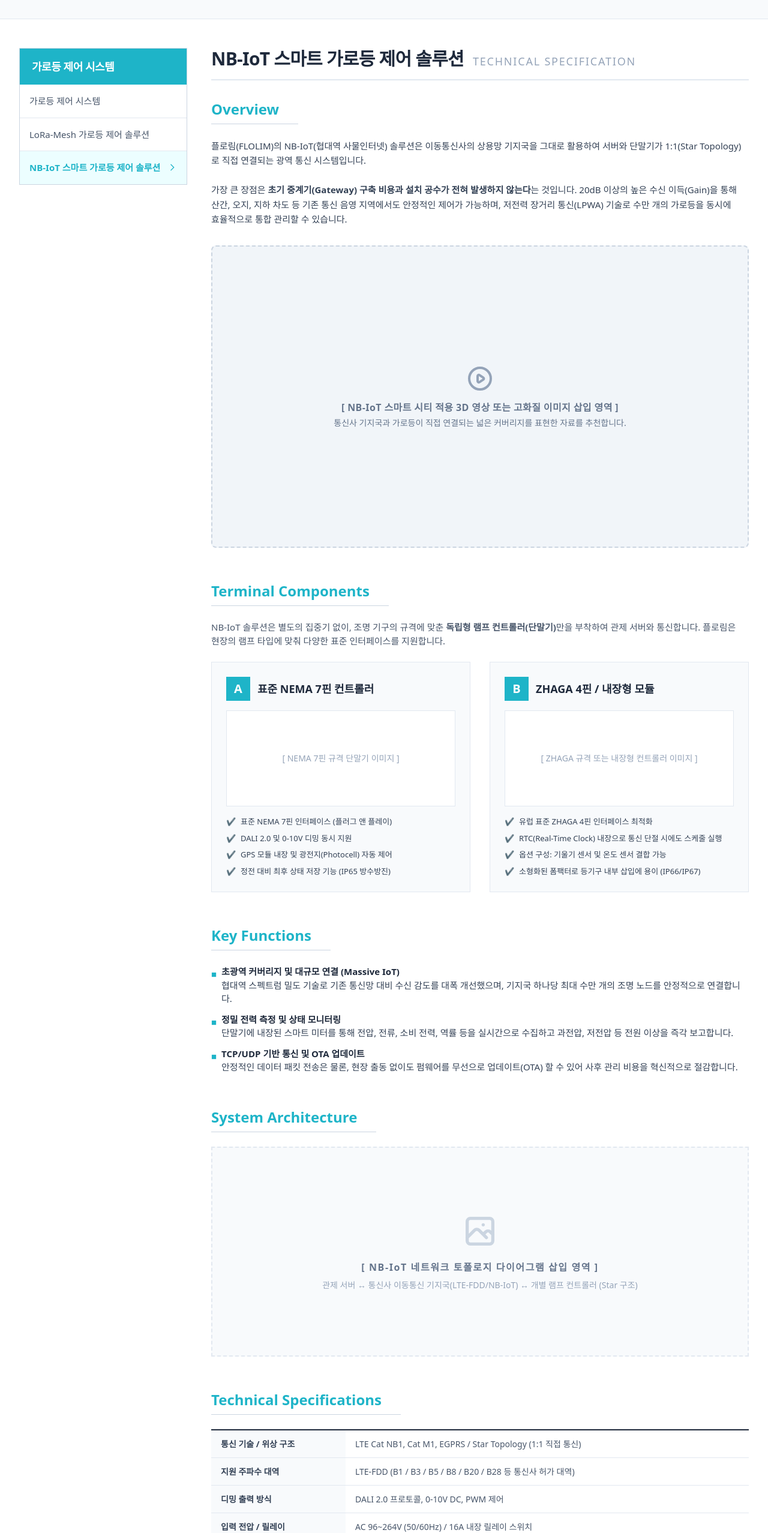
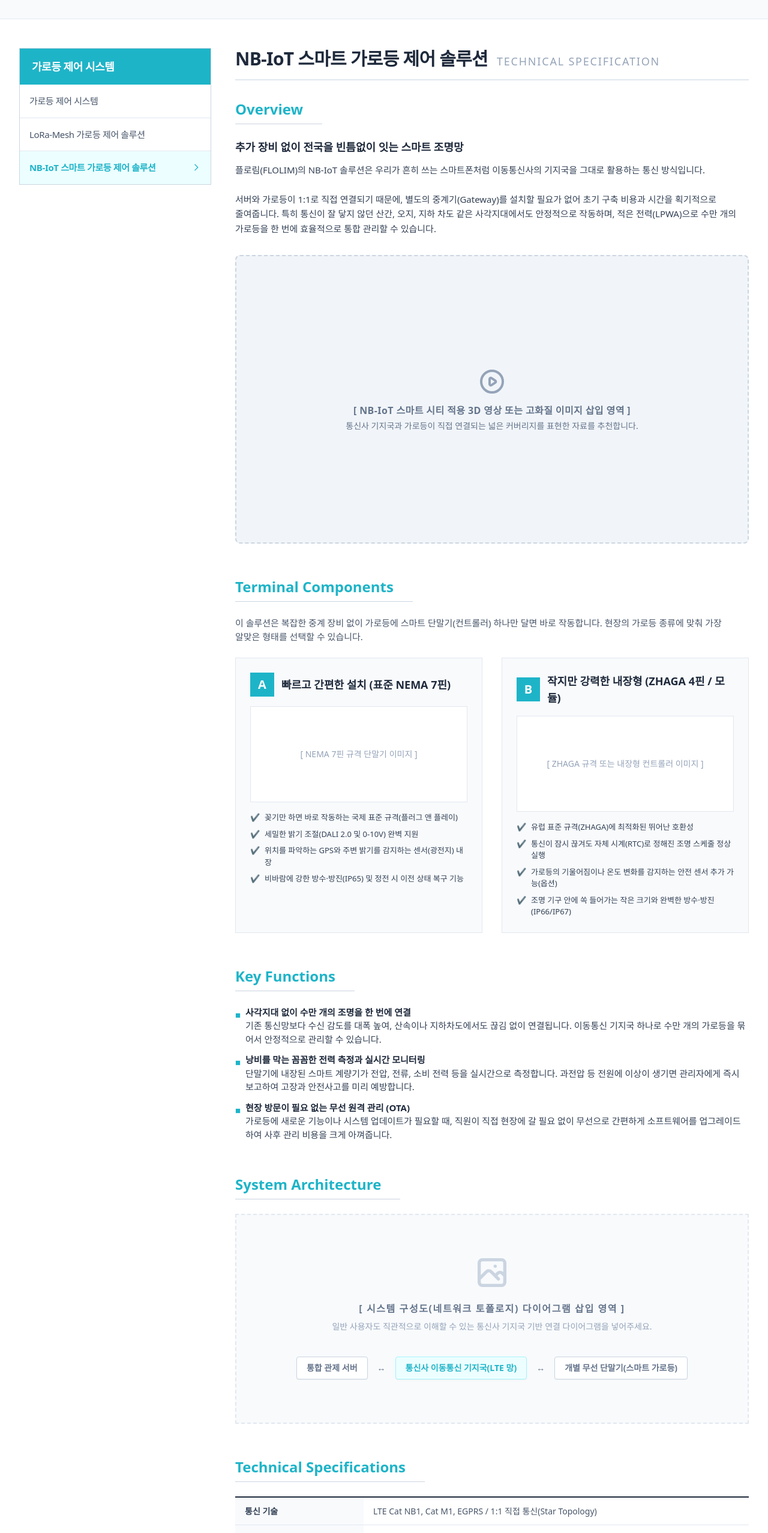
Before and after one commit to flolim-mj54/flolim-website, a React (Vite) app: page /nbiot in a window 1280 px wide. Shown: the part 234-2789 px from the top of the page at 60% size. Built offline with nearby package versions, Linux system fonts and the light colour scheme.

Commit message:
엔비 텍스트 고도화 및 사이드바 고도화

```diff
--- a/src/NbIotSolution.jsx
+++ b/src/NbIotSolution.jsx
@@ -17,26 +17,27 @@ const NbIotSolution = () => {
 
       <div className="max-w-7xl mx-auto px-4 sm:px-6 lg:px-8 mt-12 flex flex-col md:flex-row gap-10">
 
-        {/* 🚀 수정된 사이드바 (너비 넓힘, 1줄 고정) */}
-        <aside className="w-full md:w-[280px] flex-shrink-0">
+        {/* 🚀 사이드바 너비를 넉넉하게(320px) 키워 굵은 글씨 팽창 현상을 완벽 방어했습니다 */}
+        <aside className="w-full md:w-[320px] flex-shrink-0">
           <div className="border border-slate-300">
             <div className="bg-[#1eb4c8] text-white py-4 px-5">
               <h2 className="text-lg font-bold tracking-tight">가로등 제어 시스템</h2>
             </div>
             <ul className="flex flex-col">
               <li className="border-b border-slate-200">
-                <Link to="/streetlight-intro" className="flex items-center justify-between px-4 py-4 text-[14px] lg:text-[15px] text-slate-600 hover:text-[#1eb4c8] hover:bg-slate-50 transition-all break-keep">
+                <Link to="/streetlight-intro" className="flex items-center justify-between px-4 py-4 text-[14px] lg:text-[15px] tracking-tight text-slate-600 hover:text-[#1eb4c8] hover:bg-slate-50 transition-all whitespace-nowrap">
                   가로등 제어 시스템
                 </Link>
               </li>
               <li className="border-b border-slate-200">
-                <Link to="/lora" className="flex items-center justify-between px-4 py-4 text-[14px] lg:text-[15px] text-slate-600 hover:text-[#1eb4c8] hover:bg-slate-50 transition-all break-keep">
+                <Link to="/lora" className="flex items-center justify-between px-4 py-4 text-[14px] lg:text-[15px] tracking-tight text-slate-600 hover:text-[#1eb4c8] hover:bg-slate-50 transition-all whitespace-nowrap">
                   LoRa-Mesh 가로등 제어 솔루션
                 </Link>
               </li>
               <li className="border-b border-slate-200 last:border-0">
-                <Link to="/nbiot" className="flex items-center justify-between px-4 py-4 text-[14px] lg:text-[15px] bg-cyan-50 text-[#1eb4c8] font-bold break-keep">
-                  NB-IoT 스마트 가로등 제어 솔루션 <svg className="w-4 h-4 flex-shrink-0 ml-1" fill="none" stroke="currentColor" viewBox="0 0 24 24"><path strokeLinecap="square" strokeLinejoin="miter" strokeWidth="2" d="M9 5l7 7-7 7"></path></svg>
+                {/* 🚀 활성화된 메뉴: font-bold 상태에서도 절대 줄바꿈이 안 되도록 whitespace-nowrap을 추가했습니다 */}
+                <Link to="/nbiot" className="flex items-center justify-between px-4 py-4 text-[14px] lg:text-[15px] tracking-tight bg-cyan-50 text-[#1eb4c8] font-bold whitespace-nowrap">
+                  NB-IoT 스마트 가로등 제어 솔루션 <svg className="w-4 h-4 flex-shrink-0 ml-2" fill="none" stroke="currentColor" viewBox="0 0 24 24"><path strokeLinecap="square" strokeLinejoin="miter" strokeWidth="2" d="M9 5l7 7-7 7"></path></svg>
                 </Link>
               </li>
             </ul>
@@ -44,7 +45,6 @@ const NbIotSolution = () => {
         </aside>
 
         <section className="flex-1 min-w-0">
-          {/* 🚀 본문 제목(H2) 통일: 가로등 제어 솔루션 추가 */}
           <h2 className="text-3xl font-black text-slate-800 tracking-tight mb-8 pb-4 border-b-2 border-slate-200">
             NB-IoT 스마트 가로등 제어 솔루션 <span className="text-lg text-slate-400 font-normal tracking-widest uppercase ml-2">Technical Specification</span>
           </h2>
@@ -52,9 +52,10 @@ const NbIotSolution = () => {
           <div className="mb-14">
             <h3 className="text-2xl font-bold text-[#1eb4c8] border-b border-slate-300 pb-2 mb-6 inline-block pr-8">Overview</h3>
             <p className="text-slate-700 leading-relaxed break-keep text-[15px] mb-8">
-              플로림(FLOLIM)의 NB-IoT(협대역 사물인터넷) 솔루션은 이동통신사의 상용망 기지국을 그대로 활용하여 서버와 단말기가 1:1(Star Topology)로 직접 연결되는 광역 통신 시스템입니다.
+              <strong className="text-lg text-slate-800 block mb-3">추가 장비 없이 전국을 빈틈없이 잇는 스마트 조명망</strong>
+              플로림(FLOLIM)의 NB-IoT 솔루션은 우리가 흔히 쓰는 스마트폰처럼 이동통신사의 기지국을 그대로 활용하는 통신 방식입니다.
               <br/><br/>
-              가장 큰 장점은 <b>초기 중계기(Gateway) 구축 비용과 설치 공수가 전혀 발생하지 않는다</b>는 것입니다. 20dB 이상의 높은 수신 이득(Gain)을 통해 산간, 오지, 지하 차도 등 기존 통신 음영 지역에서도 안정적인 제어가 가능하며, 저전력 장거리 통신(LPWA) 기술로 수만 개의 가로등을 동시에 효율적으로 통합 관리할 수 있습니다.
+              서버와 가로등이 1:1로 직접 연결되기 때문에, 별도의 중계기(Gateway)를 설치할 필요가 없어 초기 구축 비용과 시간을 획기적으로 줄여줍니다. 특히 통신이 잘 닿지 않던 산간, 오지, 지하 차도 같은 사각지대에서도 안정적으로 작동하며, 적은 전력(LPWA)으로 수만 개의 가로등을 한 번에 효율적으로 통합 관리할 수 있습니다.
             </p>
 
             <div className="w-full aspect-video bg-slate-100 border-2 border-dashed border-slate-300 rounded-lg flex flex-col items-center justify-center text-slate-500 hover:bg-slate-50 transition-colors">
@@ -67,38 +68,38 @@ const NbIotSolution = () => {
           <div className="mb-14">
             <h3 className="text-2xl font-bold text-[#1eb4c8] border-b border-slate-300 pb-2 mb-6 inline-block pr-8">Terminal Components</h3>
             <p className="text-slate-600 mb-6 text-[15px] break-keep">
-              NB-IoT 솔루션은 별도의 집중기 없이, 조명 기구의 규격에 맞춘 <b>독립형 램프 컨트롤러(단말기)</b>만을 부착하여 관제 서버와 통신합니다. 플로림은 현장의 램프 타입에 맞춰 다양한 표준 인터페이스를 지원합니다.
+              이 솔루션은 복잡한 중계 장비 없이 가로등에 스마트 단말기(컨트롤러) 하나만 달면 바로 작동합니다. 현장의 가로등 종류에 맞춰 가장 알맞은 형태를 선택할 수 있습니다.
             </p>
             <div className="grid grid-cols-1 md:grid-cols-2 gap-8">
               <div className="bg-slate-50 border border-slate-200 p-6 flex flex-col">
                 <div className="flex items-center mb-4">
                   <span className="w-10 h-10 bg-[#1eb4c8] text-white flex items-center justify-center font-bold text-xl mr-3">A</span>
-                  <h4 className="text-lg font-bold text-slate-800">표준 NEMA 7핀 컨트롤러</h4>
+                  <h4 className="text-lg font-bold text-slate-800">빠르고 간편한 설치 (표준 NEMA 7핀)</h4>
                 </div>
                 <div className="w-full h-40 bg-white border border-slate-200 flex items-center justify-center text-slate-400 text-sm mb-4">
                   [ NEMA 7핀 규격 단말기 이미지 ]
                 </div>
                 <ul className="space-y-2 text-[13px] text-slate-700 flex-1">
-                  <li className="flex items-start"><span className="text-[#1eb4c8] mr-2">✔️</span>표준 NEMA 7핀 인터페이스 (플러그 앤 플레이)</li>
-                  <li className="flex items-start"><span className="text-[#1eb4c8] mr-2">✔️</span>DALI 2.0 및 0-10V 디밍 동시 지원</li>
-                  <li className="flex items-start"><span className="text-[#1eb4c8] mr-2">✔️</span>GPS 모듈 내장 및 광전지(Photocell) 자동 제어</li>
-                  <li className="flex items-start"><span className="text-[#1eb4c8] mr-2">✔️</span>정전 대비 최후 상태 저장 기능 (IP65 방수방진)</li>
+                  <li className="flex items-start"><span className="text-[#1eb4c8] mr-2">✔️</span>꽂기만 하면 바로 작동하는 국제 표준 규격(플러그 앤 플레이)</li>
+                  <li className="flex items-start"><span className="text-[#1eb4c8] mr-2">✔️</span>세밀한 밝기 조절(DALI 2.0 및 0-10V) 완벽 지원</li>
+                  <li className="flex items-start"><span className="text-[#1eb4c8] mr-2">✔️</span>위치를 파악하는 GPS와 주변 밝기를 감지하는 센서(광전지) 내장</li>
+                  <li className="flex items-start"><span className="text-[#1eb4c8] mr-2">✔️</span>비바람에 강한 방수·방진(IP65) 및 정전 시 이전 상태 복구 기능</li>
                 </ul>
               </div>
 
               <div className="bg-slate-50 border border-slate-200 p-6 flex flex-col">
                 <div className="flex items-center mb-4">
                   <span className="w-10 h-10 bg-[#1eb4c8] text-white flex items-center justify-center font-bold text-xl mr-3">B</span>
-                  <h4 className="text-lg font-bold text-slate-800">ZHAGA 4핀 / 내장형 모듈</h4>
+                  <h4 className="text-lg font-bold text-slate-800">작지만 강력한 내장형 (ZHAGA 4핀 / 모듈)</h4>
                 </div>
                 <div className="w-full h-40 bg-white border border-slate-200 flex items-center justify-center text-slate-400 text-sm mb-4">
                   [ ZHAGA 규격 또는 내장형 컨트롤러 이미지 ]
                 </div>
                 <ul className="space-y-2 text-[13px] text-slate-700 flex-1">
-                  <li className="flex items-start"><span className="text-[#1eb4c8] mr-2">✔️</span>유럽 표준 ZHAGA 4핀 인터페이스 최적화</li>
-                  <li className="flex items-start"><span className="text-[#1eb4c8] mr-2">✔️</span>RTC(Real-Time Clock) 내장으로 통신 단절 시에도 스케줄 실행</li>
-                  <li className="flex items-start"><span className="text-[#1eb4c8] mr-2">✔️</span>옵션 구성: 기울기 센서 및 온도 센서 결합 가능</li>
-                  <li className="flex items-start"><span className="text-[#1eb4c8] mr-2">✔️</span>소형화된 폼팩터로 등기구 내부 삽입에 용이 (IP66/IP67)</li>
+                  <li className="flex items-start"><span className="text-[#1eb4c8] mr-2">✔️</span>유럽 표준 규격(ZHAGA)에 최적화된 뛰어난 호환성</li>
+                  <li className="flex items-start"><span className="text-[#1eb4c8] mr-2">✔️</span>통신이 잠시 끊겨도 자체 시계(RTC)로 정해진 조명 스케줄 정상 실행</li>
+                  <li className="flex items-start"><span className="text-[#1eb4c8] mr-2">✔️</span>가로등의 기울어짐이나 온도 변화를 감지하는 안전 센서 추가 가능(옵션)</li>
+                  <li className="flex items-start"><span className="text-[#1eb4c8] mr-2">✔️</span>조명 기구 안에 쏙 들어가는 작은 크기와 완벽한 방수·방진(IP66/IP67)</li>
                 </ul>
               </div>
             </div>
@@ -110,22 +111,22 @@ const NbIotSolution = () => {
               <li className="flex items-start">
                 <span className="text-[#1eb4c8] mr-2 font-bold mt-1">■</span>
                 <div>
-                  <b className="text-slate-800 block">초광역 커버리지 및 대규모 연결 (Massive IoT)</b>
-                  협대역 스펙트럼 밀도 기술로 기존 통신망 대비 수신 감도를 대폭 개선했으며, 기지국 하나당 최대 수만 개의 조명 노드를 안정적으로 연결합니다.
+                  <b className="text-slate-800 block">사각지대 없이 수만 개의 조명을 한 번에 연결</b>
+                  기존 통신망보다 수신 감도를 대폭 높여, 산속이나 지하차도에서도 끊김 없이 연결됩니다. 이동통신 기지국 하나로 수만 개의 가로등을 묶어서 안정적으로 관리할 수 있습니다.
                 </div>
               </li>
               <li className="flex items-start">
                 <span className="text-[#1eb4c8] mr-2 font-bold mt-1">■</span>
                 <div>
-                  <b className="text-slate-800 block">정밀 전력 측정 및 상태 모니터링</b>
-                  단말기에 내장된 스마트 미터를 통해 전압, 전류, 소비 전력, 역률 등을 실시간으로 수집하고 과전압, 저전압 등 전원 이상을 즉각 보고합니다.
+                  <b className="text-slate-800 block">낭비를 막는 꼼꼼한 전력 측정과 실시간 모니터링</b>
+                  단말기에 내장된 스마트 계량기가 전압, 전류, 소비 전력 등을 실시간으로 측정합니다. 과전압 등 전원에 이상이 생기면 관리자에게 즉시 보고하여 고장과 안전사고를 미리 예방합니다.
                 </div>
               </li>
               <li className="flex items-start">
                 <span className="text-[#1eb4c8] mr-2 font-bold mt-1">■</span>
                 <div>
-                  <b className="text-slate-800 block">TCP/UDP 기반 통신 및 OTA 업데이트</b>
-                  안정적인 데이터 패킷 전송은 물론, 현장 출동 없이도 펌웨어를 무선으로 업데이트(OTA) 할 수 있어 사후 관리 비용을 혁신적으로 절감합니다.
+                  <b className="text-slate-800 block">현장 방문이 필요 없는 무선 원격 관리 (OTA)</b>
+                  가로등에 새로운 기능이나 시스템 업데이트가 필요할 때, 직원이 직접 현장에 갈 필요 없이 무선으로 간편하게 소프트웨어를 업그레이드하여 사후 관리 비용을 크게 아껴줍니다.
                 </div>
               </li>
             </ul>
@@ -135,8 +136,16 @@ const NbIotSolution = () => {
             <h3 className="text-2xl font-bold text-[#1eb4c8] border-b border-slate-300 pb-2 mb-6 inline-block pr-8">System Architecture</h3>
             <div className="w-full bg-slate-50 border-2 border-slate-200 border-dashed p-8 flex flex-col items-center justify-center min-h-[350px]">
               <svg className="w-16 h-16 text-slate-300 mx-auto mb-4" fill="none" stroke="currentColor" viewBox="0 0 24 24"><path strokeLinecap="round" strokeLinejoin="round" strokeWidth="2" d="M4 16l4.586-4.586a2 2 0 012.828 0L16 16m-2-2l1.586-1.586a2 2 0 012.828 0L20 14m-6-6h.01M6 20h12a2 2 0 002-2V6a2 2 0 00-2-2H6a2 2 0 00-2 2v12a2 2 0 002 2z"></path></svg>
-              <span className="text-slate-500 font-bold tracking-widest block mb-2">[ NB-IoT 네트워크 토폴로지 다이어그램 삽입 영역 ]</span>
-              <span className="text-sm text-slate-400 text-center">관제 서버 ↔ 통신사 이동통신 기지국(LTE-FDD/NB-IoT) ↔ 개별 램프 컨트롤러 (Star 구조)</span>
+              <span className="text-slate-500 font-bold tracking-widest block mb-2">[ 시스템 구성도(네트워크 토폴로지) 다이어그램 삽입 영역 ]</span>
+              <span className="text-sm text-slate-400 text-center mb-6">일반 사용자도 직관적으로 이해할 수 있는 통신사 기지국 기반 연결 다이어그램을 넣어주세요.</span>
+
+              <div className="flex items-center space-x-2 md:space-x-4 text-xs md:text-sm text-slate-500 font-bold z-10 flex-wrap justify-center mt-4">
+                <span className="bg-white px-4 py-2 border border-slate-300 rounded shadow-sm mb-2">통합 관제 서버</span>
+                <span className="mb-2">↔</span>
+                <span className="bg-cyan-50 text-[#1eb4c8] px-4 py-2 border border-cyan-200 rounded shadow-sm mb-2">통신사 이동통신 기지국(LTE 망)</span>
+                <span className="mb-2">↔</span>
+                <span className="bg-white px-4 py-2 border border-slate-300 rounded shadow-sm mb-2">개별 무선 단말기(스마트 가로등)</span>
+              </div>
             </div>
           </div>
 
@@ -145,24 +154,24 @@ const NbIotSolution = () => {
             <table className="w-full border-t-2 border-slate-800 text-[14px]">
               <tbody>
                 <tr className="border-b border-slate-200">
-                  <th className="bg-slate-50 py-3 px-4 text-left font-bold text-slate-700 w-1/4">통신 기술 / 위상 구조</th>
-                  <td className="py-3 px-4 text-slate-600">LTE Cat NB1, Cat M1, EGPRS / Star Topology (1:1 직접 통신)</td>
+                  <th className="bg-slate-50 py-3 px-4 text-left font-bold text-slate-700 w-1/4">통신 기술</th>
+                  <td className="py-3 px-4 text-slate-600">LTE Cat NB1, Cat M1, EGPRS / 1:1 직접 통신(Star Topology)</td>
                 </tr>
                 <tr className="border-b border-slate-200">
                   <th className="bg-slate-50 py-3 px-4 text-left font-bold text-slate-700">지원 주파수 대역</th>
-                  <td className="py-3 px-4 text-slate-600">LTE-FDD (B1 / B3 / B5 / B8 / B20 / B28 등 통신사 허가 대역)</td>
+                  <td className="py-3 px-4 text-slate-600">통신사 허가 대역 (LTE-FDD B1 / B3 / B5 / B8 등)</td>
                 </tr>
                 <tr className="border-b border-slate-200">
-                  <th className="bg-slate-50 py-3 px-4 text-left font-bold text-slate-700">디밍 출력 방식</th>
-                  <td className="py-3 px-4 text-slate-600">DALI 2.0 프로토콜, 0-10V DC, PWM 제어</td>
+                  <th className="bg-slate-50 py-3 px-4 text-left font-bold text-slate-700">디밍(밝기) 제어</th>
+                  <td className="py-3 px-4 text-slate-600">DALI 2.0 프로토콜, 0-10V DC, PWM</td>
                 </tr>
                 <tr className="border-b border-slate-200">
-                  <th className="bg-slate-50 py-3 px-4 text-left font-bold text-slate-700">입력 전압 / 릴레이</th>
+                  <th className="bg-slate-50 py-3 px-4 text-left font-bold text-slate-700">동작 전압 / 릴레이</th>
                   <td className="py-3 px-4 text-slate-600">AC 96~264V (50/60Hz) / 16A 내장 릴레이 스위치</td>
                 </tr>
                 <tr className="border-b border-slate-200">
-                  <th className="bg-slate-50 py-3 px-4 text-left font-bold text-slate-700">시스템 아키텍처</th>
-                  <td className="py-3 px-4 text-slate-600"><b>플로림 통합 서버 (SCCS)</b> + 통신사 NB-IoT 망 + 단일 램프 컨트롤러</td>
+                  <th className="bg-slate-50 py-3 px-4 text-left font-bold text-slate-700">시스템 구조</th>
+                  <td className="py-3 px-4 text-slate-600"><b>플로림 통합 서버(SCCS)</b> + 통신사 NB-IoT 망 + 단일 램프 컨트롤러</td>
                 </tr>
               </tbody>
             </table>
```
